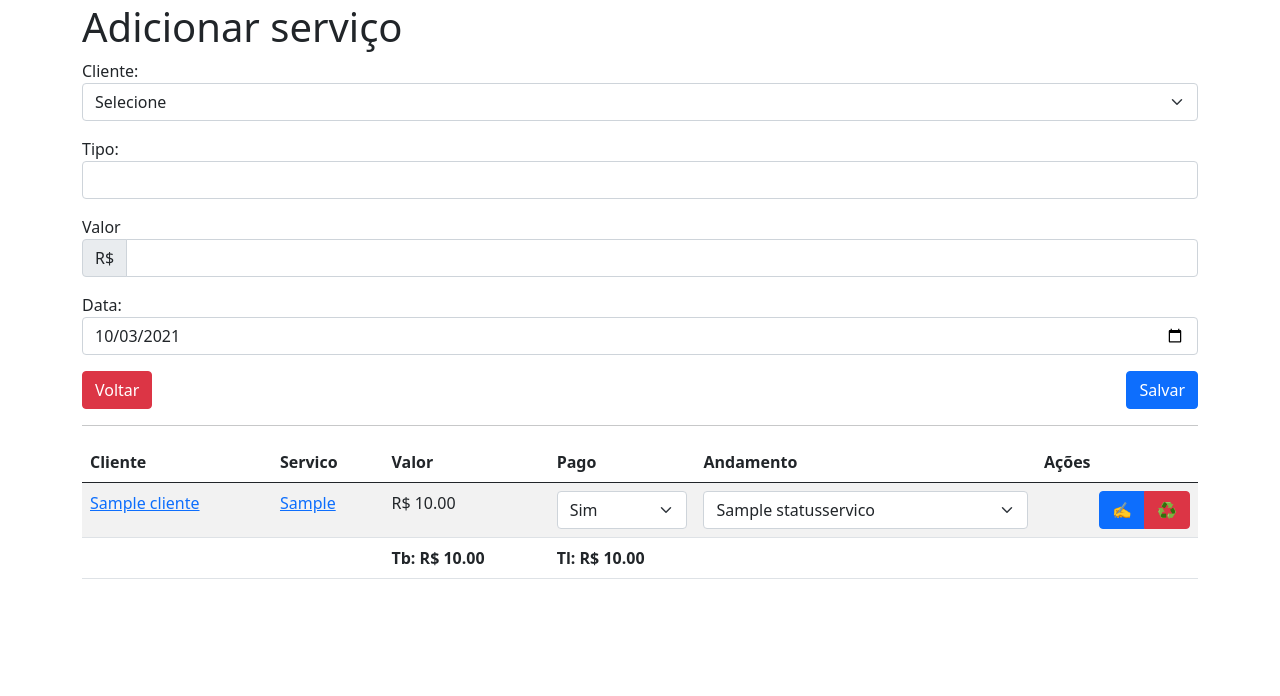
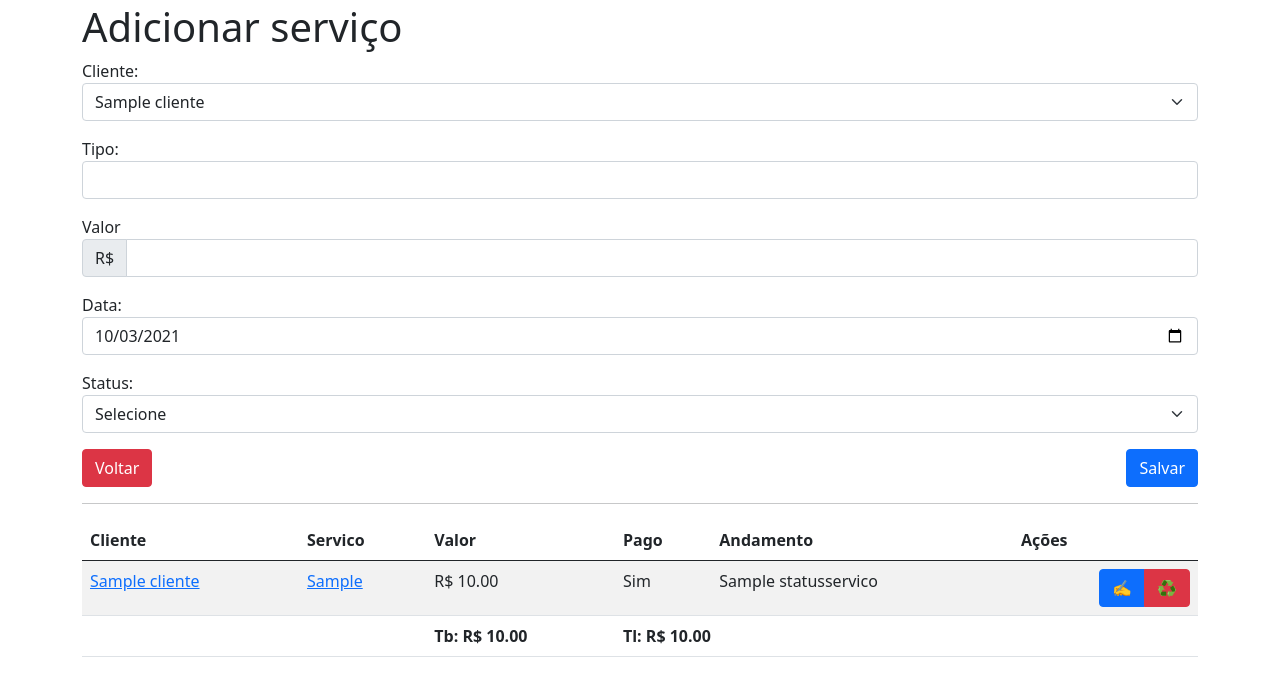
Before and after one commit to raphaelarcanjo/controle_servicos, a Django app: page /cliente/novoservico in a window 1280 px wide. Shown: the part 13-709 px from the top of the page. Run offline with Django 3.2, Linux system fonts and the light colour scheme; tables that the repository leaves empty hold one stand-in row (values such as "Sample post").

Commit message:
Atualização na edição de clientes e serviços

```diff
--- a/servicos/admin.py
+++ b/servicos/admin.py
@@ -6,4 +6,3 @@
 
 admin.site.register(models.Mensageiro)
 admin.site.register(models.StatusServico)
-admin.site.register(models.Cliente)
--- a/servicos/forms.py
+++ b/servicos/forms.py
@@ -1,9 +1,10 @@
 from django import forms
-from .models import Mensageiro, Cliente
+from . import models
 
 
-mensageiros = Mensageiro.objects.all()
-clientes = Cliente.objects.all()
+mensageiros = models.Mensageiro.objects.all().order_by('nome')
+clientes = models.Cliente.objects.all().order_by('nome')
+status = models.StatusServico.objects.all().order_by('nome')
 
 
 class ClienteForm(forms.Form):
@@ -49,11 +50,17 @@
 
 
 class ServicoForm(forms.Form):
-    choices = [('', 'Selecione')]
+    choices = []
 
     for cliente in clientes:
         choices.append((cliente.id, cliente.nome,))
     CLIENTES = tuple(choices)
+
+    choices = [('', 'Selecione')]
+
+    for stat in status:
+        choices.append((stat.id, stat.nome,))
+    STATUS = tuple(choices)
 
     tipo = forms.CharField(
         widget=forms.TextInput(
@@ -63,8 +70,8 @@
     )
 
     valor = forms.CharField(
-        widget=forms.TextInput(
-            attrs={'class': 'form-control'}
+        widget=forms.NumberInput(
+            attrs={'class': 'form-control', 'step': '0.01'}
         ),
         label='Valor'
     )
@@ -92,3 +99,12 @@
         required=True,
         label='Cliente'
     )
+
+    status = forms.ChoiceField(
+        choices=STATUS,
+        widget=forms.Select(
+            attrs={'class': 'form-select', 'required': True}
+        ),
+        required=True,
+        label='Status'
+    )
--- a/servicos/templates/adicionar_cliente.html
+++ b/servicos/templates/adicionar_cliente.html
@@ -39,7 +39,7 @@
                     <th>Nome</th>
                     <th>Contato</th>
                     <th>Mensageiro</th>
-                    <th>Ações</th>
+                    <th class="text-end">Ações</th>
                 </tr>
             </thead>
             <tbody>
@@ -52,7 +52,7 @@
                         </a>
                     </td>
                     <td>{{ cliente.contato }}</td>
-                    <td>{{ cliente.mensageiro_nome }}</td>
+                    <td>{{ cliente.mensageiro.nome }}</td>
                     <td>
                         <div class="btn-group float-end">
                             <a href="{% url 'editarcliente' cliente.id %}" class="btn btn-primary">&#x270D;</a>
--- a/servicos/templates/adicionar_servico.html
+++ b/servicos/templates/adicionar_servico.html
@@ -35,7 +35,7 @@
 
     <hr>
 
-    {% if servicos %}
+    {% if clienteservico %}
         <table class="table table-striped">
             <thead>
                 <tr>
@@ -48,36 +48,29 @@
                 </tr>
             </thead>
             <tbody>
-                {% for servico in servicos %}
+                {% for cs in clienteservico %}
                     <tr>
                         <td>
-                            {% if servico.cliente %}
-                                <a href="{% url 'editarcliente' servico.cliente %}">{{ servico.nome }}</a>
+                            {% if cs.cliente %}
+                                <a href="{% url 'editarcliente' cs.cliente.id %}">{{ cs.cliente.nome }}</a>
                             {% else %}
-                                {{ servico.nome }}
+                                {{ cs.cliente.nome }}
                             {% endif %}
                         </td>
                         <td>
-                            <a href="{% url 'editarservico' servico.id %}">{{ servico.tipo }}</a>
+                            <a href="{% url 'editarservico' cs.servico.id %}">{{ cs.servico.tipo }}</a>
                         </td>
-                        <td class="text-right">R$ {{ servico.valor|floatformat:2 }}</td>
+                        <td class="text-right">R$ {{ cs.servico.valor|floatformat:2 }}</td>
                         <td>
-                            <select class="form-select" id="pago">
-                                <option value="1" {% if servico.pago is True %}selected=""{% endif %}>Sim</option>
-                                <option value="0" {% if servico.pago is False %}selected=""{% endif %}>Não</option>
-                            </select>
+                            {% if cs.servico.pago %}Sim{% else %}Não{% endif %}
                         </td>
                         <td>
-                            <select class="form-select" id="status">
-                                {% for stat in status %}
-                                    <option value="{{ stat.id }}" {% if servico.status == stat.id %}selected=""{% endif %}>{{ stat.nome }}</option>
-                                {% endfor %}
-                            </select>
+                            {{ cs.servico.status.nome }}
                         </td>
                         <td class="text-end">
                             <div class="btn-group">
-                                <a href="{% url 'editarservico' servico.id %}" class="btn btn-primary" title="Editar">&#x270D;</a>
-                                <a href="{% url 'removerservico' servico.id %}" class="btn btn-danger" title="Deletar">&#x267B;</a>
+                                <a href="{% url 'editarservico' cs.servico.id %}" class="btn btn-primary" title="Editar">&#x270D;</a>
+                                <a href="{% url 'removerservico' cs.servico.id %}" class="btn btn-danger" title="Deletar">&#x267B;</a>
                             </div>
                         </td>
                     </tr>
--- a/servicos/templates/editar_cliente.html
+++ b/servicos/templates/editar_cliente.html
@@ -27,7 +27,7 @@
             </div>
         </div>
 
-        <a href="{% url 'home' %}" class="btn btn-danger">Voltar</a>
+        <a href="{% url 'novocliente' %}" class="btn btn-danger">Voltar</a>
         <input type="submit" value="Salvar" class="btn btn-primary float-end">
     </form>
 
--- a/servicos/views.py
+++ b/servicos/views.py
@@ -1,3 +1,4 @@
+from django.http.response import HttpResponse, JsonResponse
 from django.shortcuts import render, redirect
 from django.contrib import messages
 # from django.contrib.messages import constants as message_constants
@@ -12,25 +13,19 @@
 
 
 def adicionarCliente(request):
-    clientes = models.Cliente.objects.raw('''
-        SELECT servicos_cliente.*,
-        servicos_mensageiro.nome AS mensageiro_nome
-        FROM servicos_cliente
-        LEFT JOIN servicos_mensageiro
-        ON servicos_mensageiro.id = servicos_cliente.mensageiro
-    ''')
-    form = forms.ClienteForm()
-
     if request.method == 'POST':
         form = forms.ClienteForm(request.POST)
         if form.is_valid():
-            cliente = forms.Cliente()
+            cliente = models.Cliente()
+            mensageiro = models.Mensageiro.objects.get(id=request.POST.get('mensageiro'))
             cliente.nome = request.POST.get('nome')
             cliente.contato = request.POST.get('contato')
             cliente.flag_mensageiro = True if request.POST.get('flag_mensageiro') else False
-            cliente.mensageiro = request.POST.get('mensageiro')
+            cliente.mensageiro = mensageiro
             cliente.save()
-            return redirect('home')
+
+    clientes = models.Cliente.objects.all().select_related('mensageiro')
+    form = forms.ClienteForm()
 
     data = {
         'clientes': clientes,
@@ -41,50 +36,46 @@
 
 
 def adicionarServico(request):
-    clientes = models.Cliente.objects.all()
-    form = forms.ServicoForm({'data': datetime.now().strftime('%Y-%m-%d')})
-    status = models.StatusServico.objects.all()
-    servicos = models.Servico.objects.all().raw('''
-        SELECT *, servicos_cliente.nome, servicos_clienteservico.cliente
-        FROM servicos_servico
-        LEFT JOIN servicos_clienteservico
-        ON servicos_clienteservico.servico = servicos_servico.id
-        LEFT JOIN servicos_cliente
-        ON servicos_cliente.id = servicos_clienteservico.cliente
-        ''')
-    total = 0
-    liquido = 0
-
-    for servico in servicos:
-        total += int(servico.valor)
-        if servico.pago is True:
-            liquido += int(servico.valor)
-
     if request.method == 'POST':
         form = forms.ServicoForm(request.POST)
 
         if form.is_valid():
             servico = models.Servico()
+            status = models.StatusServico.objects.get(id=request.POST.get('status'))
             servico.tipo = request.POST.get('tipo')
             servico.valor = request.POST.get('valor')
             servico.data = request.POST.get('data')
             servico.pago = 0
-            servico.status = 1
+            servico.status = status
             servico.save()
+
             servico = models.Servico.objects.last()
+            cliente = models.Cliente.objects.get(id=request.POST.get('cliente'))
 
             clienteservico = models.ClienteServico()
-            clienteservico.cliente = request.POST.get('cliente')
-            clienteservico.servico = servico.id
+            clienteservico.cliente = cliente
+            clienteservico.servico = servico
             clienteservico.save()
-            return redirect('home')
+
+    clientes = models.Cliente.objects.all()
+    form = forms.ServicoForm({'data': datetime.now().strftime('%Y-%m-%d')})
+    status = models.StatusServico.objects.all()
+    clienteservico = models.ClienteServico.objects.all().select_related('servico', 'cliente')
+    total = 0
+    liquido = 0
+
+    for sc in clienteservico.values_list('servico_id'):
+        servico = models.Servico.objects.get(id=sc[0])
+        total += float(servico.valor)
+        if servico.pago is True:
+            liquido += float(servico.valor)
 
     data = {
         'clientes': clientes,
         'form': form,
         'total': total,
         'liquido': liquido,
-        'servicos': servicos,
+        'clienteservico': clienteservico,
         'status': status
     }
 
@@ -92,45 +83,44 @@
 
 
 def editarServico(request, servico_id):
-    servico = models.Servico.objects.filter(id=servico_id).values()
-    if servico:
-        servico = servico[0]
-    else:
-        messages.error(request, 'Serviço não encontrado')
-        return redirect('home')
-    cliente = models.ClienteServico.objects.filter(servico=servico_id).values()
-    if cliente:
-        cliente = cliente[0]
-    else:
-        cliente = None
-    status = models.StatusServico.objects.all()
-    clientes = models.Cliente.objects.all()
-    form = forms.ServicoForm(initial=servico)
-
     if request.method == 'POST':
         form = forms.ServicoForm(request.POST)
         if form.is_valid():
             servico = models.Servico.objects.get(id=servico_id)
+            if request.POST.get('status'):
+                status = models.StatusServico.objects.get(id=request.POST.get('status'))
+            else:
+                status = None
             servico.tipo = request.POST.get('tipo')
             servico.valor = request.POST.get('valor')
             servico.data = request.POST.get('data')
-            servico.pago = int(request.POST.get('pago'))
-            servico.status = request.POST.get('status')
+            servico.pago = True if request.POST.get('pago') else False
+            servico.status = status
             servico.save()
-            try:
-                clienteservico = models.ClienteServico.objects.get(servico=servico_id)
-            except models.ClienteServico.DoesNotExist:
-                clienteservico = models.ClienteServico()
-            clienteservico.cliente = request.POST.get('cliente')
-            clienteservico.servico = servico_id
+
+            clienteservico = models.ClienteServico.objects.get(id=request.POST.get('clienteservico_id'))
+            clienteservico.cliente = models.Cliente.objects.get(id=request.POST.get('cliente'))
             clienteservico.save()
-            return redirect('home')
+            return redirect('novoservico')
+
+    try:
+        servico = models.Servico.objects.filter(id=servico_id).select_related('status').only('id')
+    except:
+        messages.error(request, 'Serviço não encontrado')
+        return redirect('novoservico')
+
+    clienteservico = models.ClienteServico.objects.get(servico_id=servico_id)
+    status = models.StatusServico.objects.all()
+    clientes = models.Cliente.objects.all()
+    formdata = servico.values().get()
+    formdata['status'] = formdata['status_id']
+    formdata['cliente'] = clienteservico.cliente_id
+    form = forms.ServicoForm(initial=formdata)
 
     data = {
-        'servico': servico,
+        'clienteservico': clienteservico,
         'status': status,
         'clientes': clientes,
-        'servico_cliente': cliente,
         'form': form
     }
 
@@ -138,21 +128,29 @@
 
 
 def editarCliente(request, cliente_id):
-    cliente = models.Cliente.objects.filter(id=cliente_id).values()
+    if request.method == 'POST':
+        form = forms.ClienteForm(request.POST)
+        if form.is_valid():
+            cliente = models.Cliente.objects.get(id=cliente_id)
+            if request.POST.get('mensageiro') and request.POST.get('flag_mensageiro'):
+                mensageiro = models.Mensageiro.objects.get(id=request.POST.get('mensageiro'))
+            else:
+                mensageiro = None
+            cliente.nome = request.POST.get('nome')
+            cliente.contato = request.POST.get('contato')
+            cliente.flag_mensageiro = True if request.POST.get('flag_mensageiro') else False
+            cliente.mensageiro = mensageiro
+            cliente.save()
+            return redirect('novocliente')
 
-    if cliente:
-        cliente = cliente[0]
-    else:
+    try:
+        cliente = models.Cliente.objects.filter(id=cliente_id).select_related('mensageiro').only('id').values().get()
+    except models.Cliente.DoesNotExist:
         messages.error(request, 'Cliente não encontrado')
         return redirect('home')
 
+    cliente['mensageiro'] = cliente['mensageiro_id']
     form = forms.ClienteForm(initial=cliente)
-
-    if request.method == 'POST':
-        if form.is_valid():
-            form = forms.ClienteForm(request.POST)
-            form.save()
-            return redirect('home')
 
     data = {
         'form': form,
```
Also changed, not shown: servicos/models.py (+23 -23 lines), servicos/templates/editar_servico.html (+3 -17 lines), db.sqlite3, servicos/migrations/0001_initial.py.
